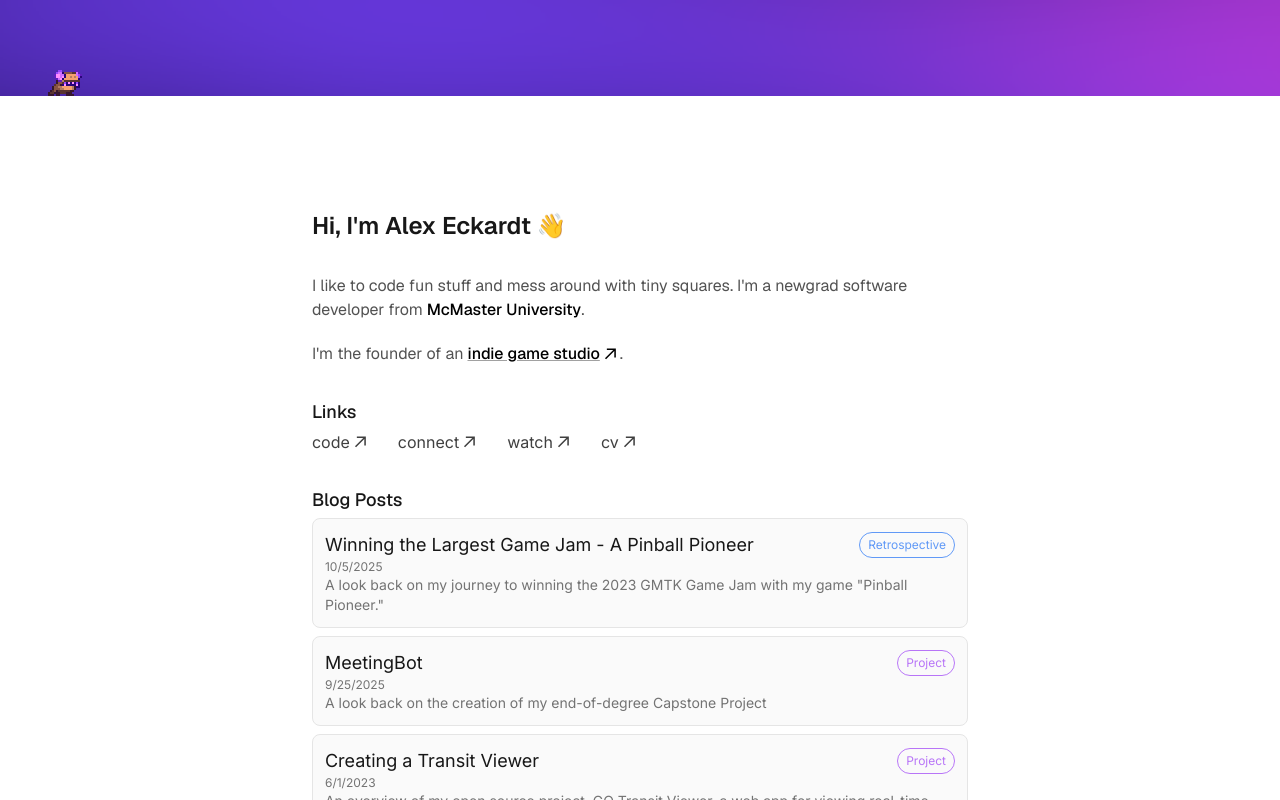
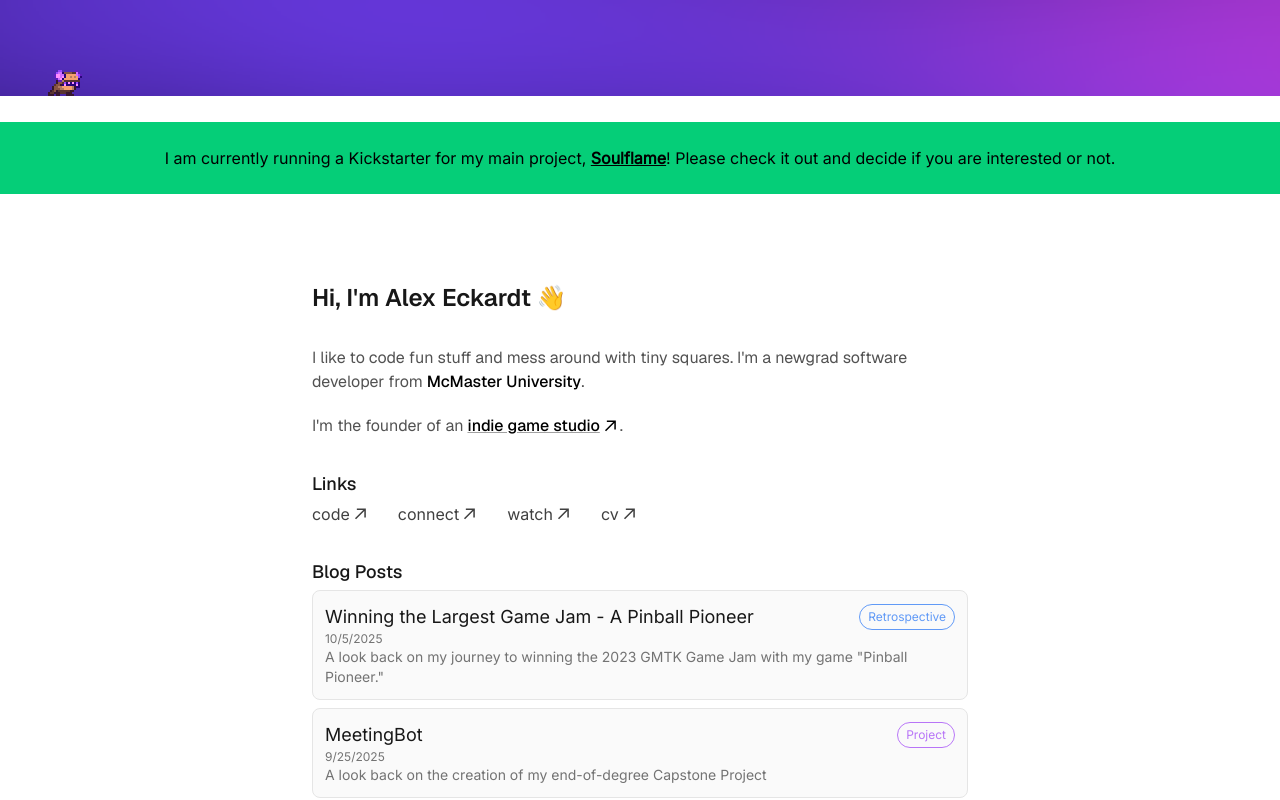
Before and after one commit to alexeckardt/MyWebsite, a Next.js app: page / in a window 1280 px wide. Shown: the top 800 px of the page. Built offline with nearby package versions, Linux system fonts and the light colour scheme; no server answers; a web font is replaced by a local one; what @iconify/tailwind4 would draw is missing.

Commit message:
Add Kickstarter Banner

```diff
--- a/src/app/page.tsx
+++ b/src/app/page.tsx
@@ -20,8 +20,6 @@ export default async function Home() {
       <div className="h-1/4 w-full -z-1 overflow-hidden bg-[url(/images/backgrounds/header_dark.png)] bg-bottom bg-cover fixed top-0 left-0">
       </div>
 
-
-
       {/* Body */}
       <div className="bg-background w-full mt-24 relative">
 
@@ -34,9 +32,18 @@ export default async function Home() {
           className="relative -top-[26px] left-2 lg:left-12"
         />
 
+
+        <div className="bg-[#05ce78] py-6 text-center text-black">
+          I am currently running a Kickstarter for my main project, <a href="https://kickstarter.com/projects/alex-eckardt/soulflame" className='underline font-semibold' >Soulflame</a>!
+
+          Please check it out and decide if you are interested or not.
+        </div>
+
         <div className="flex flex-col max-w-[65ch] mx-12 lg:mx-auto pt-12 lg:mt-10">
+
+
+
           <div className="main">
-
             <h1 className="flex items-center gap-3 text-3xl font-bold mb-4">
               Hi, I'm Alex Eckardt &#128075;
             </h1>
```
Also changed, not shown: 1 other file (tests, documents, lock files or other folders).
